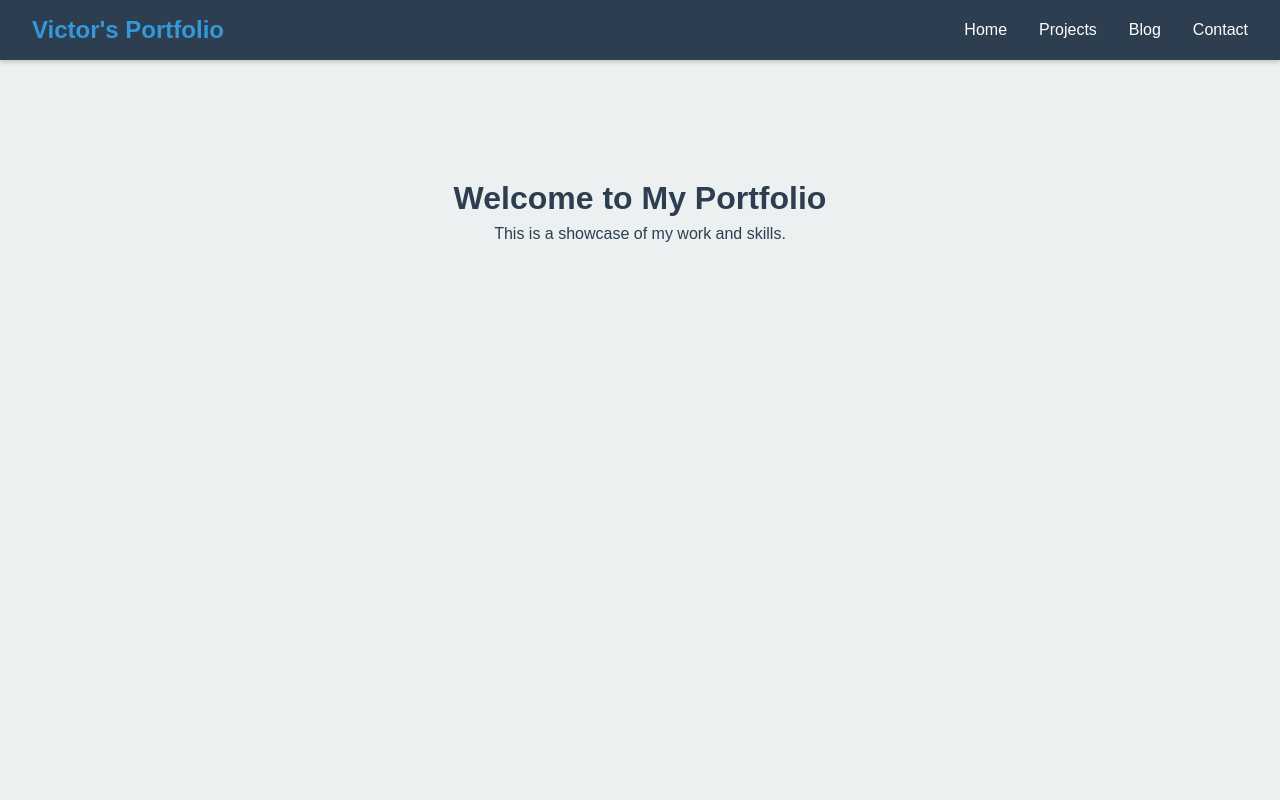
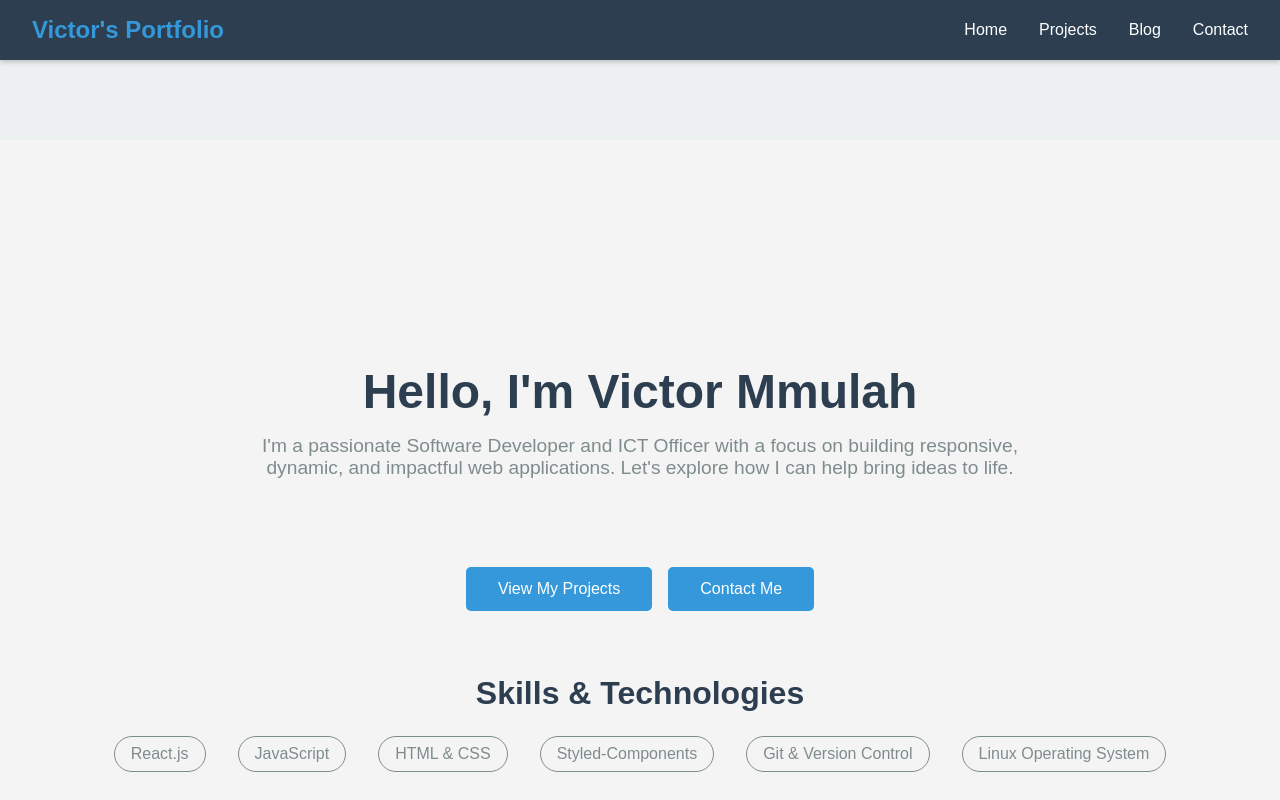
Before and after one commit to mmulahvictor/victor-portfolio, a React (Create React App) app: page / in a window 1280 px wide. Shown: the top 800 px of the page. Built offline with nearby package versions, Linux system fonts and the light colour scheme.

Commit message:
content on homepage and contactpage

```diff
--- a/package.json
+++ b/package.json
@@ -13,6 +13,7 @@
     "react-icons": "^5.3.0",
     "react-router-dom": "^6.27.0",
     "react-scripts": "5.0.1",
+    "rss-parser": "^3.13.0",
     "styled-components": "^6.1.13",
     "web-vitals": "^2.1.4"
   },
--- a/src/pages/ContactPage.js
+++ b/src/pages/ContactPage.js
@@ -1,20 +1,11 @@
-// src/pages/ProjectsPage.js
+// src/pages/ContactPage.js
 import React from 'react';
-import Projects from '../components/Projects';
-import styled from 'styled-components';
+import ContactForm from '../components/ContactForm';
 
-const ProjectsPageContainer = styled.div`
-  padding: 2rem;
-  text-align: center;
-`;
-
-const ProjectsPage = () => {
+const ContactPage = () => {
   return (
-    <ProjectsPageContainer>
-      <h2>Projects</h2>
-      <Projects />
-    </ProjectsPageContainer>
+    <ContactForm />
   );
 };
 
-export default ProjectsPage;
+export default ContactPage;
--- a/src/pages/HomePage.js
+++ b/src/pages/HomePage.js
@@ -1,17 +1,119 @@
 // src/pages/HomePage.js
 import React from 'react';
 import styled from 'styled-components';
+import { Link } from 'react-router-dom';
 
 const HomeContainer = styled.div`
   padding: 2rem;
   text-align: center;
+  background-color: #f4f4f4;
+  min-height: 100vh;
+  display: flex;
+  flex-direction: column;
+  align-items: center;
+  justify-content: center;
+`;
+
+const HeroText = styled.div`
+  max-width: 800px;
+  margin-bottom: 2rem;
+`;
+
+const Title = styled.h1`
+  font-size: 3rem;
+  font-weight: bold;
+  color: #2c3e50;
+`;
+
+const Subtitle = styled.p`
+  font-size: 1.2rem;
+  color: #7f8c8d;
+  margin: 1rem 0;
+`;
+
+const CTAContainer = styled.div`
+  margin-top: 2rem;
+`;
+
+const CTAButton = styled(Link)`
+  display: inline-block;
+  padding: 0.8rem 2rem;
+  margin: 0.5rem;
+  background-color: #3498db;
+  color: white;
+  text-decoration: none;
+  font-weight: 500;
+  border-radius: 5px;
+  transition: all 0.3s ease;
+
+  &:hover {
+    background-color: #2980b9;
+    transform: scale(1.05);
+  }
+`;
+
+const SkillsSection = styled.div`
+  margin-top: 3rem;
+  text-align: center;
+`;
+
+const SkillsTitle = styled.h2`
+  font-size: 2rem;
+  color: #2c3e50;
+`;
+
+const SkillsList = styled.ul`
+  display: flex;
+  justify-content: center;
+  gap: 2rem;
+  flex-wrap: wrap;
+  margin-top: 1.5rem;
+  list-style-type: none;
+  padding: 0;
+`;
+
+const Skill = styled.li`
+  font-size: 1rem;
+  color: #7f8c8d;
+  padding: 0.5rem 1rem;
+  border: 1px solid #7f8c8d;
+  border-radius: 20px;
+  transition: all 0.3s ease;
+
+  &:hover {
+    background-color: #3498db;
+    color: white;
+    border-color: #3498db;
+  }
 `;
 
 const HomePage = () => {
   return (
     <HomeContainer>
-      <h1>Welcome to My Portfolio</h1>
-      <p>This is a showcase of my work and skills.</p>
+      <HeroText>
+        <Title>Hello, I'm Victor Mmulah</Title>
+        <Subtitle>
+          I'm a passionate Software Developer and ICT Officer with a focus on building responsive, dynamic, and impactful web applications.
+          Let's explore how I can help bring ideas to life.
+        </Subtitle>
+      </HeroText>
+
+      <CTAContainer>
+        <CTAButton to="/projects">View My Projects</CTAButton>
+        <CTAButton to="/contact">Contact Me</CTAButton>
+      </CTAContainer>
+
+      <SkillsSection>
+        <SkillsTitle>Skills & Technologies</SkillsTitle>
+        <SkillsList>
+          <Skill>React.js</Skill>
+          <Skill>JavaScript</Skill>
+          <Skill>HTML & CSS</Skill>
+          <Skill>Styled-Components</Skill>
+          <Skill>Git & Version Control</Skill>
+          <Skill>Linux Operating System</Skill>
+        </SkillsList>
+      </SkillsSection>
     </HomeContainer>
   );
 };
```
Also changed, not shown: 1 other file (tests, documents, lock files or other folders).
